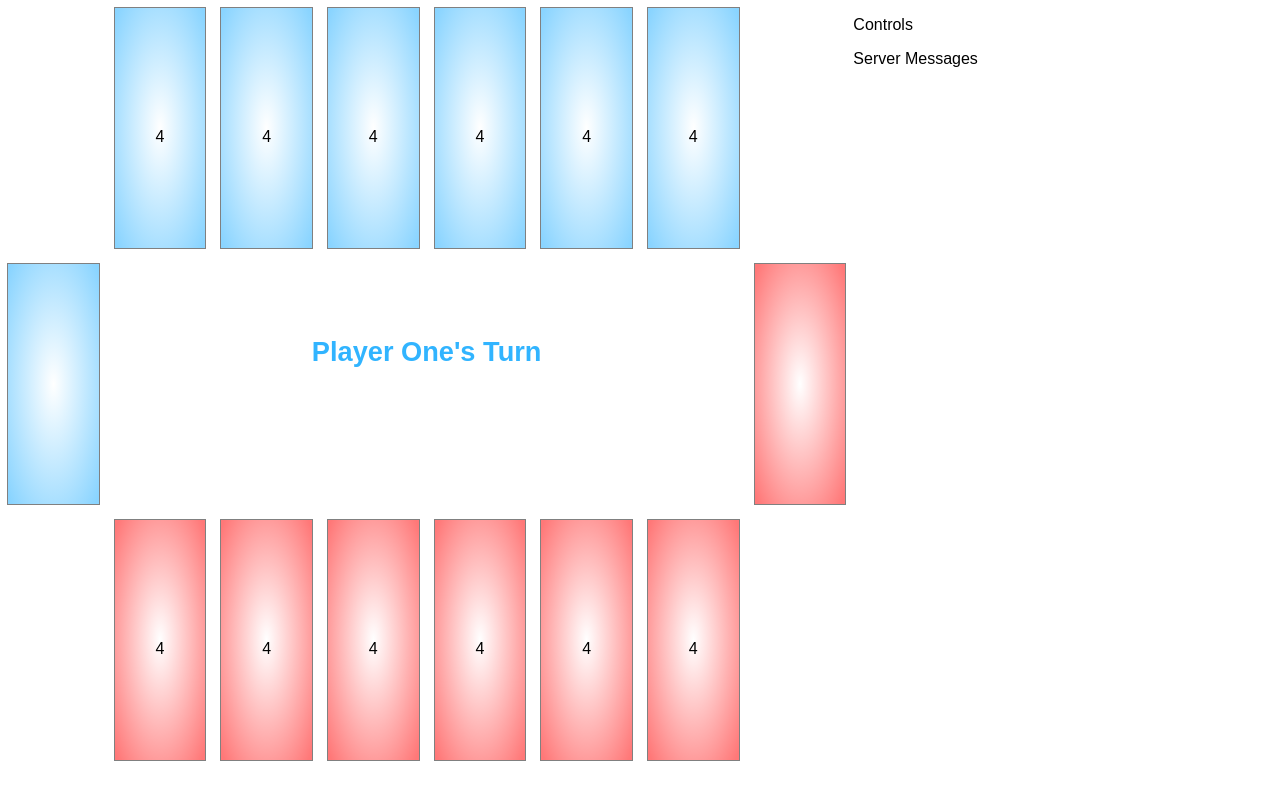
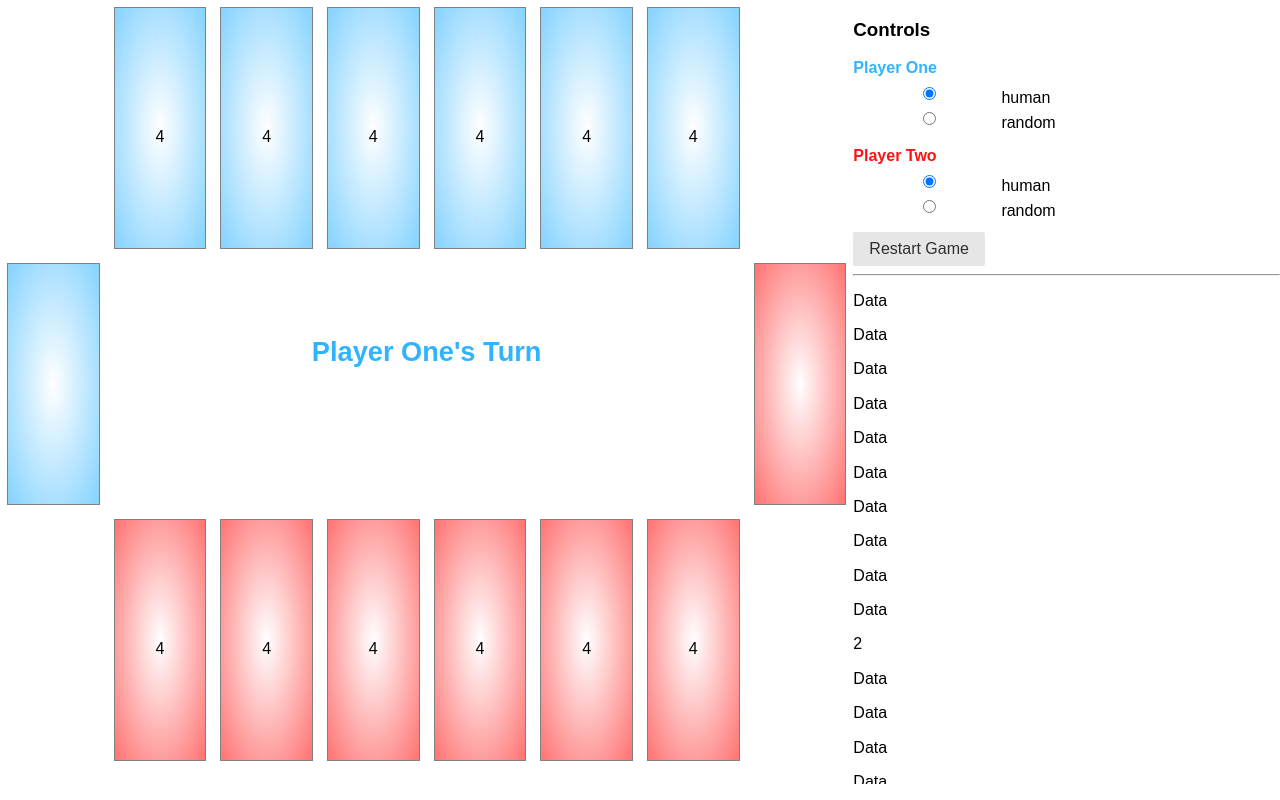
Before and after one commit to mdavolio/mancala, a plain HTML site: page www/index.html in a window 1280 px wide. Drawn offline with nearby package versions, Linux system fonts and the light colour scheme.

Commit message:
Updating front end to note player types

```diff
--- a/www/index.html
+++ b/www/index.html
@@ -91,8 +91,49 @@
     </div>
     <!-- Game Board -->
     <div class="pure-u-1-3">
-      <p class="">Controls</p>
-      <p id="server-message">Server Messages</p>
+      <div class="control-box">
+        <h3 class="">Controls</h3>
+        <p id="server-message"></p>
+
+        <h4 class="player_one_text">Player One</h4>
+        <div class="form-wrapper">
+          <form class="pure-form" id="player_one_choices">
+          </form>
+        </div>
+
+        <h4 class="player_two_text">Player Two</h4>
+        <div class="form-wrapper">
+          <form class="pure-form" id="player_two_choices">
+          </form>
+        </div>
+
+        <button class="pure-button" id="btn-restart-game">Restart Game</button>
+        <hr />
+        <p>Data</p>
+        <p>Data</p>
+        <p>Data</p>
+        <p>Data</p>
+        <p>Data</p>
+        <p>Data</p>
+        <p>Data</p>
+        <p>Data</p>
+        <p>Data</p>
+        <p>Data</p>
+        <p>2</p>
+        <p>Data</p>
+        <p>Data</p>
+        <p>Data</p>
+        <p>Data</p>
+        <p>Data</p>
+        <p>Data</p>
+        <p>Data</p>
+        <p>Data</p>
+        <p>Data</p>
+        <p>Data</p>
+        <p>Data</p>
+        <p>Data</p>
+        <p>Data</p>
+      </div>
     </div>
   </div>
 
--- a/www/index.js
+++ b/www/index.js
@@ -1,6 +1,35 @@
 var board_current = [4, 4, 4, 4, 4, 4, 0, 4, 4, 4, 4, 4, 4, 0];
 var player_turn = 1;
+const player_types = { 'human': { url: '' }, 'random': { url: '' } };
+const players = ['one', 'two'];
+var player_states = ['human', 'human'];
 
+const generate_inputs = (player, types) => {
+  return R.pipe(
+    R.mapObjIndexed((val, type) =>
+      `<div class="pure-g">
+         <div class="pure-u-1-3 radio-parent">
+            <input id="option-${player}-${type}"
+            type="radio"
+            name="option-${player}"
+            value="${type}"
+            ${type == "human" ? "checked" : ""} />
+        </div>
+        <div class="pure-u-2-3">
+          <p class="player-label">${type}</p>
+        </div>
+      </div>
+           `
+    ),
+    R.values,
+    R.join('\n'),
+    html => `${html}`
+  )(types);
+};
+
+R.map((player) => {
+  $(`#player_${player}_choices`).html(generate_inputs(player, player_types));
+}, players);
 
 const cell_click = move => {
   console.log(`Click ${move}`);
@@ -40,5 +69,12 @@ const cell_from_id = i => $(`#cell-${i_to_str(i)}`);
 const render_board = (board) => over_cells(i => cell_from_id(i).html(board[i] > 0 ? board[i] : ''));
 over_cells(i => cell_from_id(i).on('touchstart click', evt => cell_click(i)));
 
+
+$(`#btn-restart-game`).on('touchstart click', evt => {
+  console.log('Restart Game');
+  const player_one_type = $("input[name=option-one]:checked").val();
+  const player_two_type = $("input[name=option-two]:checked").val();
+});
+
 render_board(board_current);
 render_player(player_turn);
--- a/www/main.css
+++ b/www/main.css
@@ -26,3 +26,32 @@ p.player_turn {
 p.hide {
   visibility: hidden;
 }
+
+div.control-box {
+  height: 98vh;
+  overflow: scroll;
+}
+
+.player_one_text {
+  color: rgba(33, 174, 255, 0.93);
+}
+.player_two_text {
+  color: rgba(255, 0, 0, 0.93);
+}
+
+div.form-wrapper {
+  padding: 0.5em;
+}
+
+h4 {
+  margin-top: 0.2em;
+  margin-bottom: 0.05em;
+}
+
+div.radio-parent {
+  text-align: center;
+}
+
+p.player-label {
+  margin: 0.2em;
+}
```
